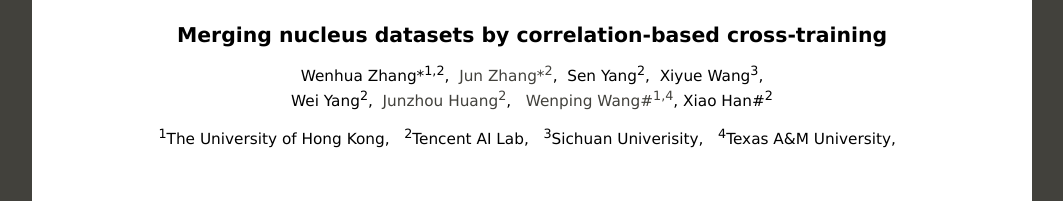
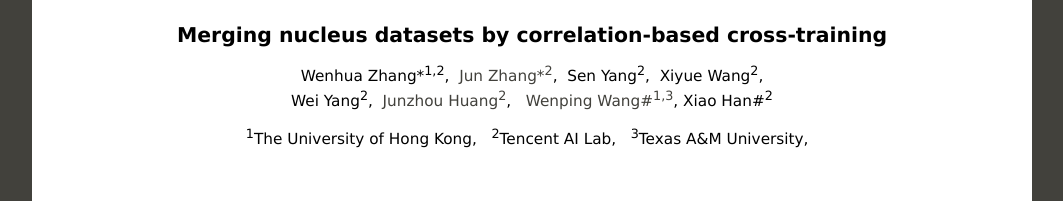
Before and after one commit to yangsenwxy/W-H-Zhang.github.io, a plain HTML site: page projects/dataset_merging/dataset_merging.html in a window 1280 px wide. Shown: the top 201 px of the page, without its empty margins (108-1171 px from the left). Drawn offline with Linux system fonts and the light colour scheme.

Commit message:
Update dataset_merging.html

```diff
--- a/projects/dataset_merging/dataset_merging.html
+++ b/projects/dataset_merging/dataset_merging.html
@@ -158,10 +158,10 @@
                     <td align="center" style="font-size:120%"><strong>Merging nucleus datasets by correlation-based cross-training</strong></td>
                 </tr>
                 <tr>
-                    <td align="center" style="font-size:90%">Wenhua Zhang*<sup>1,2</sup>,&nbsp; <a href="https://enigma-li.github.io/" style="text-decoration:none;">Jun Zhang*<sup>2</sup></a>,&nbsp; Sen Yang<sup>2</sup>,&nbsp; Xiyue Wang<sup>3</sup>, </br>Wei Yang<sup>2</sup>,&nbsp; <a href="http://www.en.sc.sdu.edu.cn/info/1027/1152.htm" style="text-decoration:none;">Junzhou Huang<sup>2</sup></a>,&nbsp; &nbsp;<a href="http://i.cs.hku.hk/~wenping/" style="text-decoration:none;">Wenping Wang#<sup>1,4</sup></a>, Xiao Han#<sup>2</sup></td>
+                    <td align="center" style="font-size:90%">Wenhua Zhang*<sup>1,2</sup>,&nbsp; <a href="https://junzhang.org//" style="text-decoration:none;">Jun Zhang*<sup>2</sup></a>,&nbsp; Sen Yang<sup>2</sup>,&nbsp; Xiyue Wang<sup>2</sup>, </br>Wei Yang<sup>2</sup>,&nbsp; <a href="http://www.en.sc.sdu.edu.cn/info/1027/1152.htm" style="text-decoration:none;">Junzhou Huang<sup>2</sup></a>,&nbsp; &nbsp;<a href="http://i.cs.hku.hk/~wenping/" style="text-decoration:none;">Wenping Wang#<sup>1,3</sup></a>, Xiao Han#<sup>2</sup></td>
                 </tr>
                 <tr>
-                    <td align="center" style="font-size:90%"><sup>1</sup>The University of Hong Kong,&nbsp;&nbsp; <sup>2</sup>Tencent AI Lab,&nbsp;&nbsp; <sup>3</sup>Sichuan Univerisity,&nbsp;&nbsp; <sup>4</sup>Texas A&M University,&nbsp;&nbsp; </td>
+                    <td align="center" style="font-size:90%"><sup>1</sup>The University of Hong Kong,&nbsp;&nbsp; <sup>2</sup>Tencent AI Lab,&nbsp;&nbsp; <sup>3</sup>Texas A&M University,&nbsp;&nbsp; </td>
                 </tr>
                 <tr>
                     <!--td align="center" style="font-size:90%">Medical Image Analysis (MIA), 2021</td-->
```
